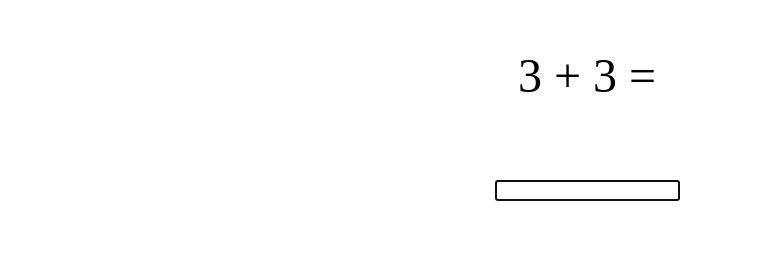
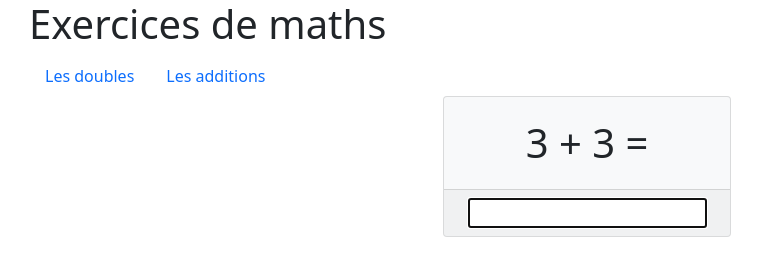
Before and after one commit to Zubis/zubis.github.io, a plain HTML site: page doubles/index.html in a window 1280 px wide. Shown: the whole page, without its empty margins (53-815 px from the left). Drawn offline with nearby package versions, Linux system fonts and the light colour scheme.

Commit message:
Ajout de bootstrap

```diff
--- a/additions/assets/css/style.css
+++ b/additions/assets/css/style.css
@@ -2,14 +2,8 @@
     width: 100%;
     height: 100%;
     text-align: center;
-    font-size: 3rem;
 }
 
-.success {
-    background-color: green;
+#app .card {
+    margin: auto;
 }
-
-.failed {
-    background-color: red;
-    color: white;
-}
--- a/doubles/assets/css/style.css
+++ b/doubles/assets/css/style.css
@@ -2,14 +2,8 @@
     width: 100%;
     height: 100%;
     text-align: center;
-    font-size: 3rem;
 }
 
-.success {
-    background-color: green;
+#app .card {
+    margin: auto;
 }
-
-.failed {
-    background-color: red;
-    color: white;
-}
--- a/doubles/index.html
+++ b/doubles/index.html
@@ -3,16 +3,33 @@
 <head>
   <meta charset="utf-8">
   <title>Apprendre les math en s'amusant</title>
+  <link href="https://cdn.jsdelivr.net/npm/bootstrap@5.0.2/dist/css/bootstrap.min.css" rel="stylesheet" integrity="sha384-EVSTQN3/azprG1Anm3QDgpJLIm9Nao0Yz1ztcQTwFspd3yD65VohhpuuCOmLASjC" crossorigin="anonymous">
   <link rel="stylesheet" href="assets/css/style.css">
   <script src="assets/js/script.js"></script>
 </head>
 <body>
+  <div class="container">
+    <header>
+        <h1>Exercices de maths</h1>
+        <ul class="nav">
+            <li class="nav-item">
+              <a class="nav-link" href="../doubles/index.html">Les doubles</a>
+            </li>
+            <li class="nav-item">
+              <a class="nav-link active" aria-current="page" href="../additions/index.html">Les additions</a>
+            </li>
+        </ul>
+    </header>
     <div id="app">
-        <p>
-            <span class="nb1"></span> + <span class="nb2"></span> = <span class="result"></span>
-        </p>
-
-        <input id="result" type="text" />
+        <div class="card bg-light text-dark mb-3" style="max-width: 18rem;">
+            <div class="card-body">
+              <p class="card-text fs-1"><span class="nb1"></span> + <span class="nb2"></span> = <span class="result"></span></p>
+            </div>
+            <div class="card-footer">
+                <input id="result" type="text" />
+            </div>
+          </div>
     </div>
+  </div>
 </body>
 </html>
```
Also changed, not shown: additions/assets/js/script.js (+6 -5 lines), additions/index.html (+22 -5 lines), index.html (+14 -5 lines).
